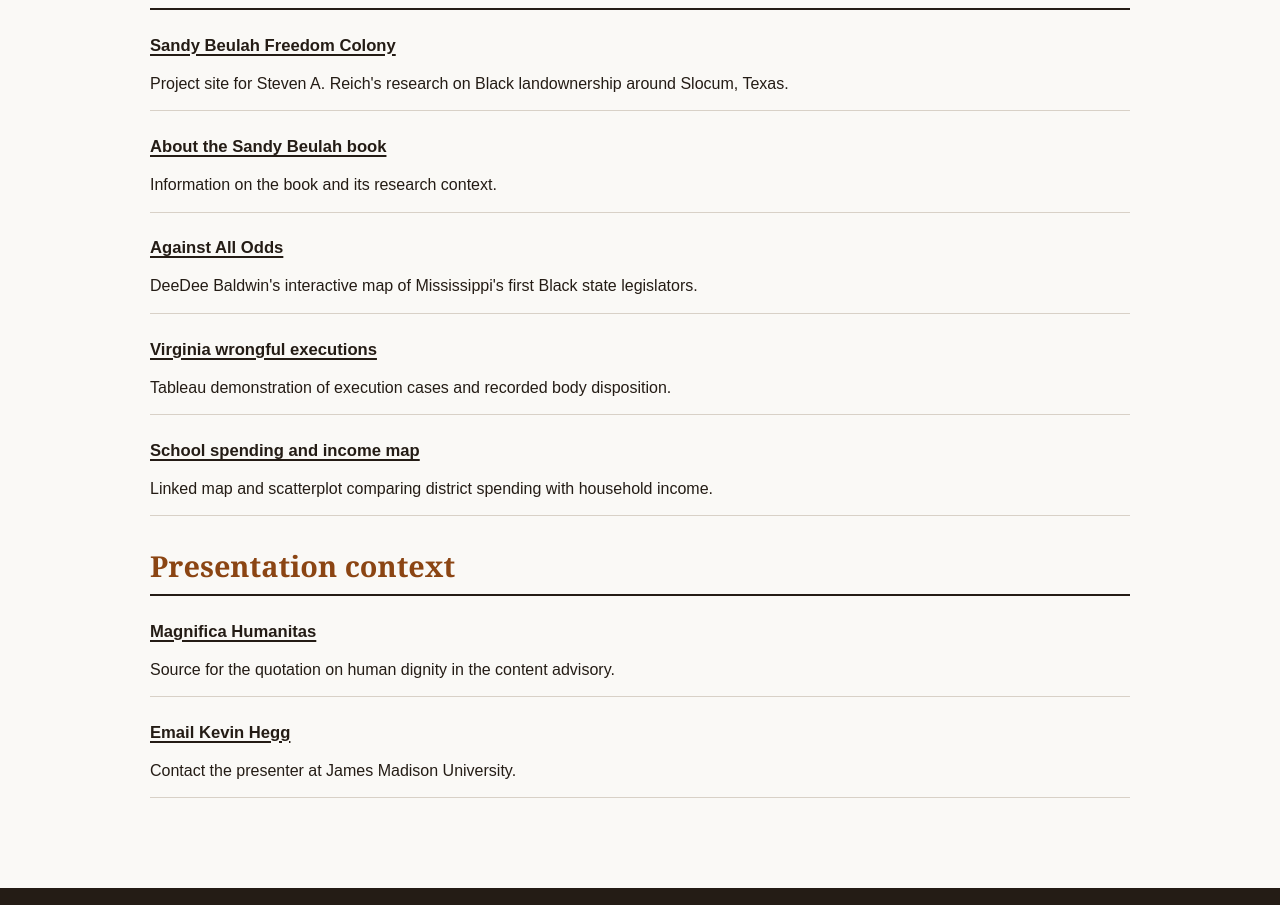
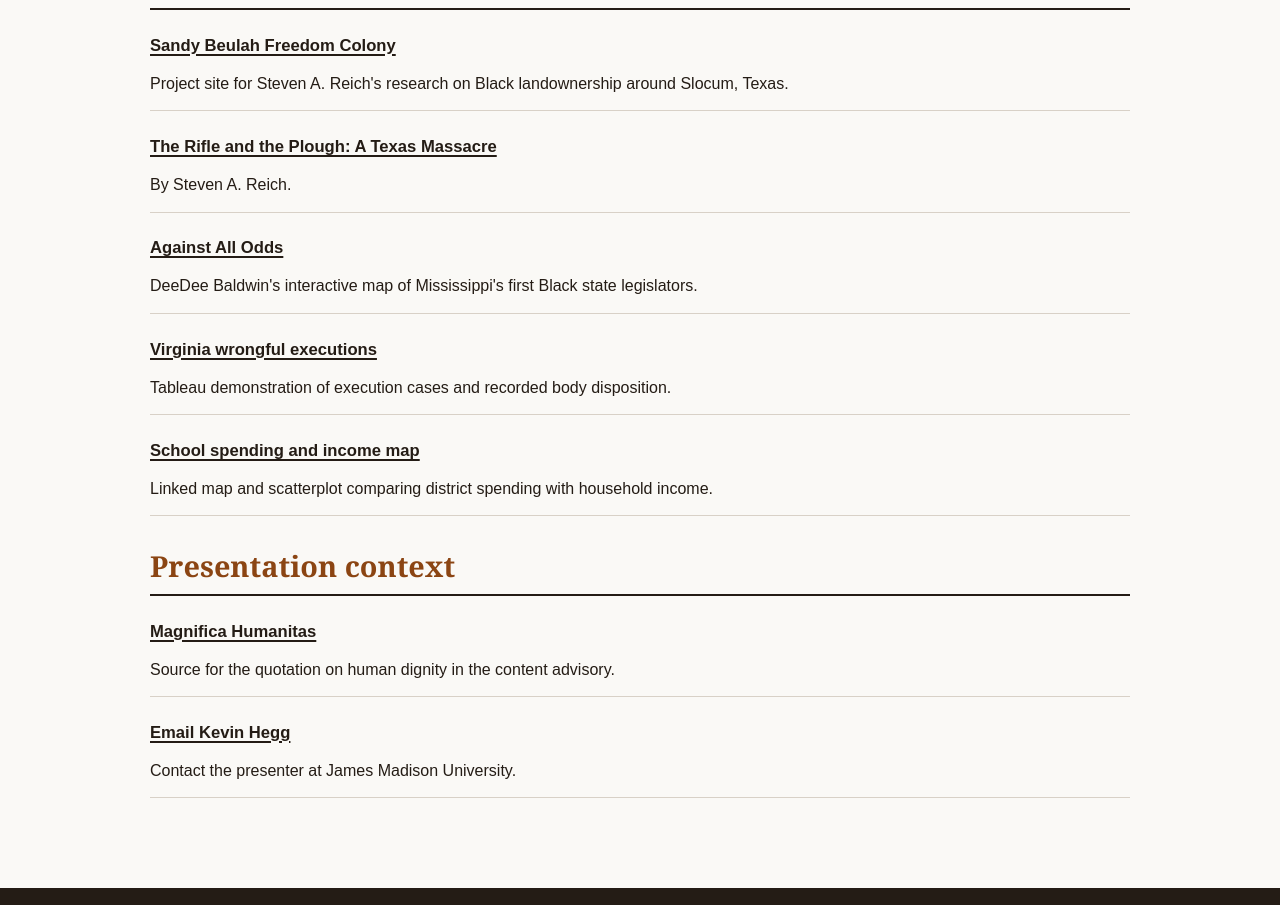
Before and after one commit to KevinHegg/SSHA, a plain HTML site: page index.html in a window 1280 px wide. Shown: the part 1466-2371 px from the top of the page. Drawn offline with Linux system fonts and the light colour scheme.

Commit message:
Show the Sandy Beulah book title and author

```diff
--- a/index.html
+++ b/index.html
@@ -65,7 +65,7 @@
       <h2 id="comparative">Comparative map demonstrations</h2>
       <ul class="links">
         <li><a href="https://slocummassacre.org/">Sandy Beulah Freedom Colony</a><p>Project site for Steven A. Reich's research on Black landownership around Slocum, Texas.</p></li>
-        <li><a href="https://slocummassacre.org/#book">About the Sandy Beulah book</a><p>Information on the book and its research context.</p></li>
+        <li><a href="https://slocummassacre.org/#book">The Rifle and the Plough: A Texas Massacre</a><p>By Steven A. Reich.</p></li>
         <li><a href="https://deedeebaldwinms.github.io/fblm/">Against All Odds</a><p>DeeDee Baldwin's interactive map of Mississippi's first Black state legislators.</p></li>
         <li><a href="https://public.tableau.com/app/profile/kevin.hegg8665/viz/Official-Tableau-Public_17947752624180/Executionsbyjurisdiction">Virginia wrongful executions</a><p>Tableau demonstration of execution cases and recorded body disposition.</p></li>
         <li><a href="https://kevinhegg.github.io/school-spending-and-income/">School spending and income map</a><p>Linked map and scatterplot comparing district spending with household income.</p></li>
```
